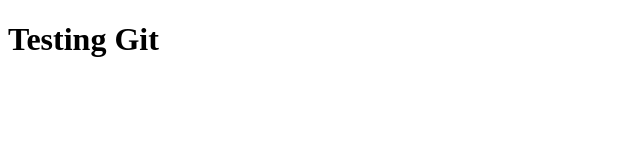
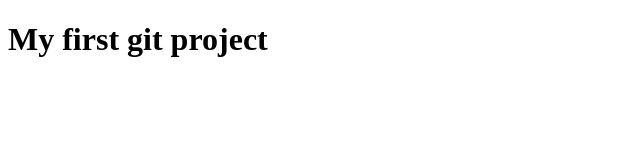
Before and after one commit to Maryery/Testing-git, a plain HTML site: page index.html in a window 1280 px wide. Shown: the whole page, without its empty margins (0-640 px from the left). Drawn offline with Linux system fonts and the light colour scheme.

Commit message:
cambio de titulo :)

```diff
--- a/index.html
+++ b/index.html
@@ -5,6 +5,6 @@
     <title>Document</title>
 </head>
 <body>
-    <h1>Testing Git</h1>
+    <h1>My first git project</h1>
 </body>
 </html>
```
